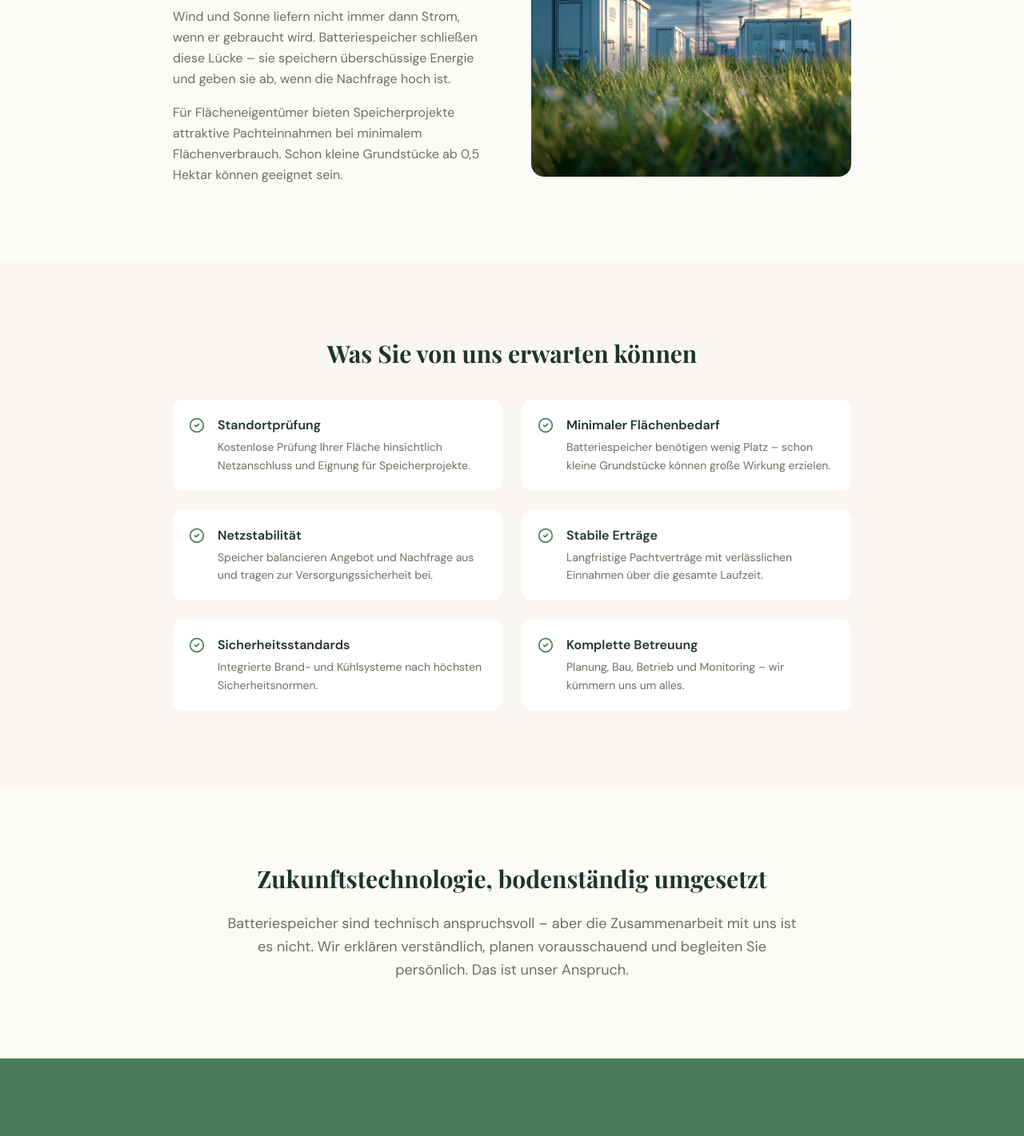
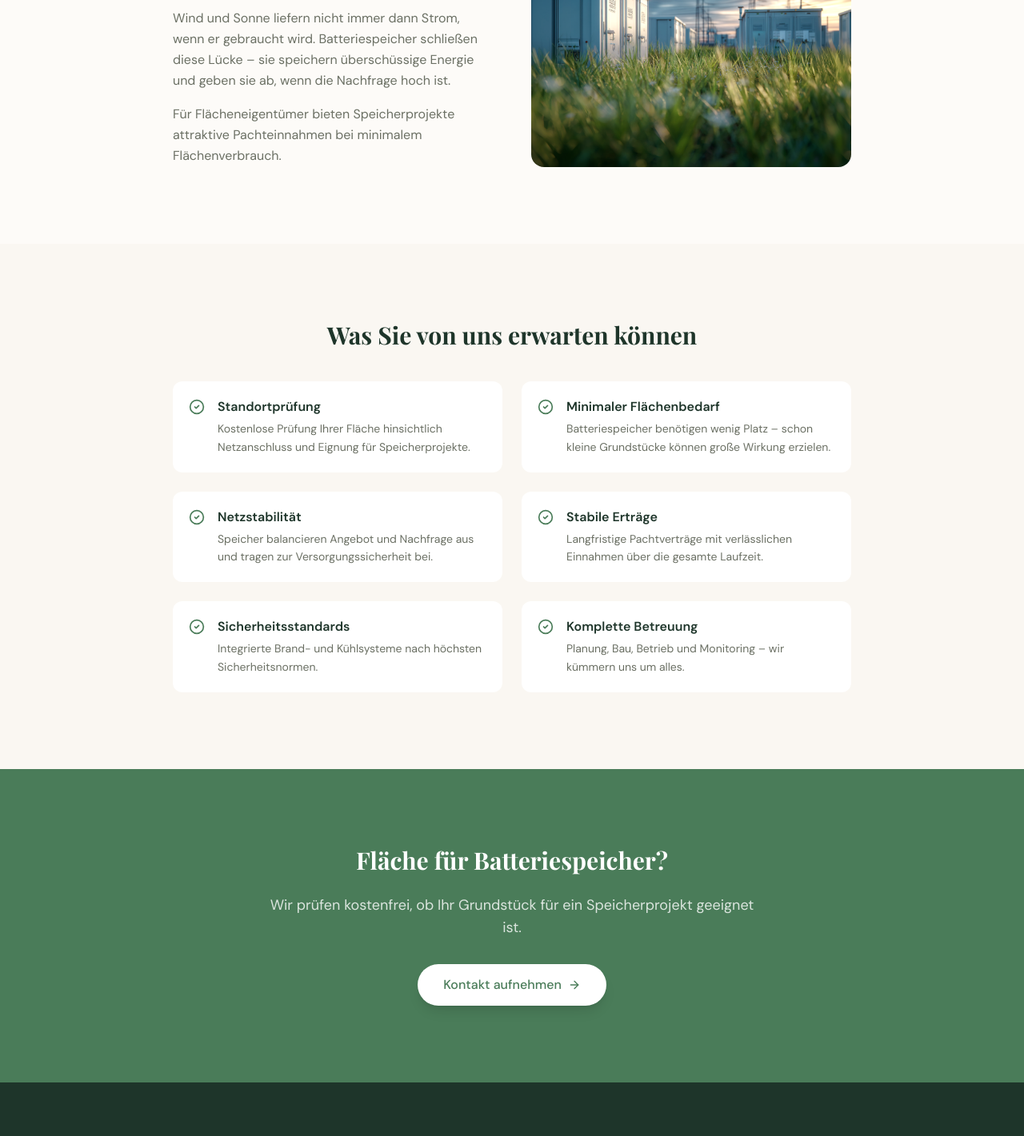
Before and after one commit to cedvaz/LEOGA2, a Next.js app: page /batteriespeicher in a window 1280 px wide. Shown: the part 1100-2521 px from the top of the page at 80% size. Built offline with nearby package versions, Linux system fonts and the light colour scheme; a web font is replaced by a local one.

Commit message:
fix: PV – merge Pacht+Service, remove Agri-PV and Rückbau text; Batterie – remove Grundstück size and Partnerschaft section

```diff
--- a/app/batteriespeicher/page.tsx
+++ b/app/batteriespeicher/page.tsx
@@ -32,7 +32,7 @@ export default function BatteriespeicherPage() {
                                 Wind und Sonne liefern nicht immer dann Strom, wenn er gebraucht wird. Batteriespeicher schließen diese Lücke – sie speichern überschüssige Energie und geben sie ab, wenn die Nachfrage hoch ist.
                             </p>
                             <p className="text-muted-foreground leading-relaxed">
-                                Für Flächeneigentümer bieten Speicherprojekte attraktive Pachteinnahmen bei minimalem Flächenverbrauch. Schon kleine Grundstücke ab 0,5 Hektar können geeignet sein.
+                                Für Flächeneigentümer bieten Speicherprojekte attraktive Pachteinnahmen bei minimalem Flächenverbrauch.
                             </p>
                         </div>
                         <div className="relative aspect-[4/3] rounded-2xl overflow-hidden">
@@ -74,18 +74,6 @@ export default function BatteriespeicherPage() {
                 </div>
             </section>
 
-            {/* Partnerschaft */}
-            <section className="py-16 md:py-24">
-                <div className="container mx-auto px-4 md:px-6 max-w-3xl text-center">
-                    <h2 className="text-2xl md:text-3xl font-serif font-bold text-earth mb-6">
-                        Zukunftstechnologie, bodenständig umgesetzt
-                    </h2>
-                    <p className="text-muted-foreground text-lg leading-relaxed">
-                        Batteriespeicher sind technisch anspruchsvoll – aber die Zusammenarbeit mit uns ist es nicht. Wir erklären verständlich, planen vorausschauend und begleiten Sie persönlich. Das ist unser Anspruch.
-                    </p>
-                </div>
-            </section>
-
             {/* CTA */}
             <section className="py-16 md:py-24 bg-primary">
                 <div className="container mx-auto px-4 md:px-6 text-center max-w-2xl">
--- a/app/photovoltaik/page.tsx
+++ b/app/photovoltaik/page.tsx
@@ -58,9 +58,7 @@ export default function PhotovoltaikPage() {
                             { title: "Standort-Check", text: "Kostenlose Prüfung Ihrer Fläche: Ausrichtung, Netzanschluss und Eignung für Photovoltaik." },
                             { title: "Biodiversitätskonzept", text: "Blühstreifen, Insektenhotels und Durchlässe für Kleintiere – Ihr Solarpark als Lebensraum." },
                             { title: "Moderne Technik", text: "Hochleistungsmodule für maximalen Ertrag bei minimalem Flächenverbrauch." },
-                            { title: "Faire Pachtverträge", text: "Langfristige Verträge mit Indexierung. Transparent, verlässlich und ohne versteckte Klauseln." },
-                            { title: "Agri-PV möglich", text: "Auf Wunsch prüfen wir die gleichzeitige Nutzung für Photovoltaik und Landwirtschaft." },
-                            { title: "Kompletter Service", text: "Von der Planung über den Bau bis zum laufenden Betrieb – alles aus einer Hand." },
+                            { title: "Faire Konditionen & kompletter Service", text: "Transparente Verträge und persönliche Begleitung von der Planung bis zum laufenden Betrieb." },
                         ].map((item, i) => (
                             <div key={i} className="flex gap-4 items-start bg-white rounded-xl p-5">
                                 <CheckCircle2 size={20} className="text-primary mt-0.5 shrink-0" />
@@ -81,7 +79,7 @@ export default function PhotovoltaikPage() {
                         Ihre Fläche in guten Händen
                     </h2>
                     <p className="text-muted-foreground text-lg leading-relaxed">
-                        Ihre Fläche wird mit Sorgfalt bewirtschaftet und nach Laufzeitende vollständig zurückgebaut. Vertraglich gesichert durch Rückbaubürgschaften.
+                        Ihre Fläche wird mit Sorgfalt bewirtschaftet und nach Laufzeitende vollständig zurückgebaut.
                     </p>
                 </div>
             </section>
```
